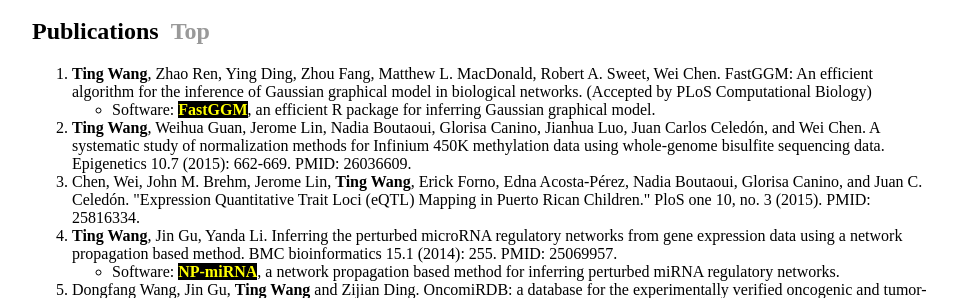
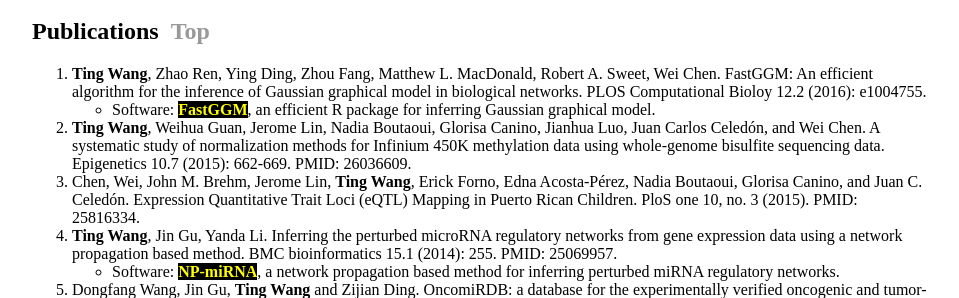
Before and after one commit to wt2015-github/wt2015-github.github.io, a Jekyll site: the page built from index.html, in a window 1280 px wide. Shown: the part 1259-1557 px from the top of the page, without its empty margins (160-1119 px from the left). Built offline with Jekyll 4.4.1, drawn with Linux system fonts in a browser that asks for light colours.

Commit message:
Update index.html

```diff
--- a/index.html
+++ b/index.html
@@ -84,12 +84,12 @@ title: Ting Wang, PhD
 		<a name="publications"></a>
 		<h2>Publications&nbsp;&nbsp;<a href="#top" >Top</a></h2>
 		<ol>
-			<li><strong>Ting Wang</strong>, Zhao Ren, Ying Ding, Zhou Fang, Matthew L. MacDonald, Robert A. Sweet, Wei Chen. FastGGM: An efficient algorithm for the inference of Gaussian graphical model in biological networks. (Accepted by PLoS Computational Biology)</li>
+			<li><strong>Ting Wang</strong>, Zhao Ren, Ying Ding, Zhou Fang, Matthew L. MacDonald, Robert A. Sweet, Wei Chen. FastGGM: An efficient algorithm for the inference of Gaussian graphical model in biological networks. PLOS Computational Bioloy 12.2 (2016): e1004755.</li>
 			<ul>
 				<li>Software: <strong><a href="http://www.pitt.edu/~wec47/FastGGM.html" style="background-color:black; color:yellow">FastGGM</a></strong>, an efficient R package for inferring Gaussian graphical model.</li>
 			</ul>
 			<li><strong>Ting Wang</strong>, Weihua Guan, Jerome Lin, Nadia Boutaoui, Glorisa Canino, Jianhua Luo, Juan Carlos Celedón, and Wei Chen. A systematic study of normalization methods for Infinium 450K methylation data using whole-genome bisulfite sequencing data. Epigenetics 10.7 (2015): 662-669. PMID: 26036609.</li>
-			<li>Chen, Wei, John M. Brehm, Jerome Lin, <strong>Ting Wang</strong>, Erick Forno, Edna Acosta-Pérez, Nadia Boutaoui, Glorisa Canino, and Juan C. Celedón. "Expression Quantitative Trait Loci (eQTL) Mapping in Puerto Rican Children." PloS one 10, no. 3 (2015). PMID: 25816334.</li>
+			<li>Chen, Wei, John M. Brehm, Jerome Lin, <strong>Ting Wang</strong>, Erick Forno, Edna Acosta-Pérez, Nadia Boutaoui, Glorisa Canino, and Juan C. Celedón. Expression Quantitative Trait Loci (eQTL) Mapping in Puerto Rican Children. PloS one 10, no. 3 (2015). PMID: 25816334.</li>
 			<li><strong>Ting Wang</strong>, Jin Gu, Yanda Li. Inferring the perturbed microRNA regulatory networks from gene expression data using a network propagation based method. BMC bioinformatics 15.1 (2014): 255. PMID: 25069957.</li>
 			<ul>
 				<li>Software: <strong><a href="http://bioinfo.au.tsinghua.edu.cn/member/jgu/np/" style="background-color:black; color:yellow">NP-miRNA</a></strong>, a network propagation based method for inferring perturbed miRNA regulatory networks.</li>
```
